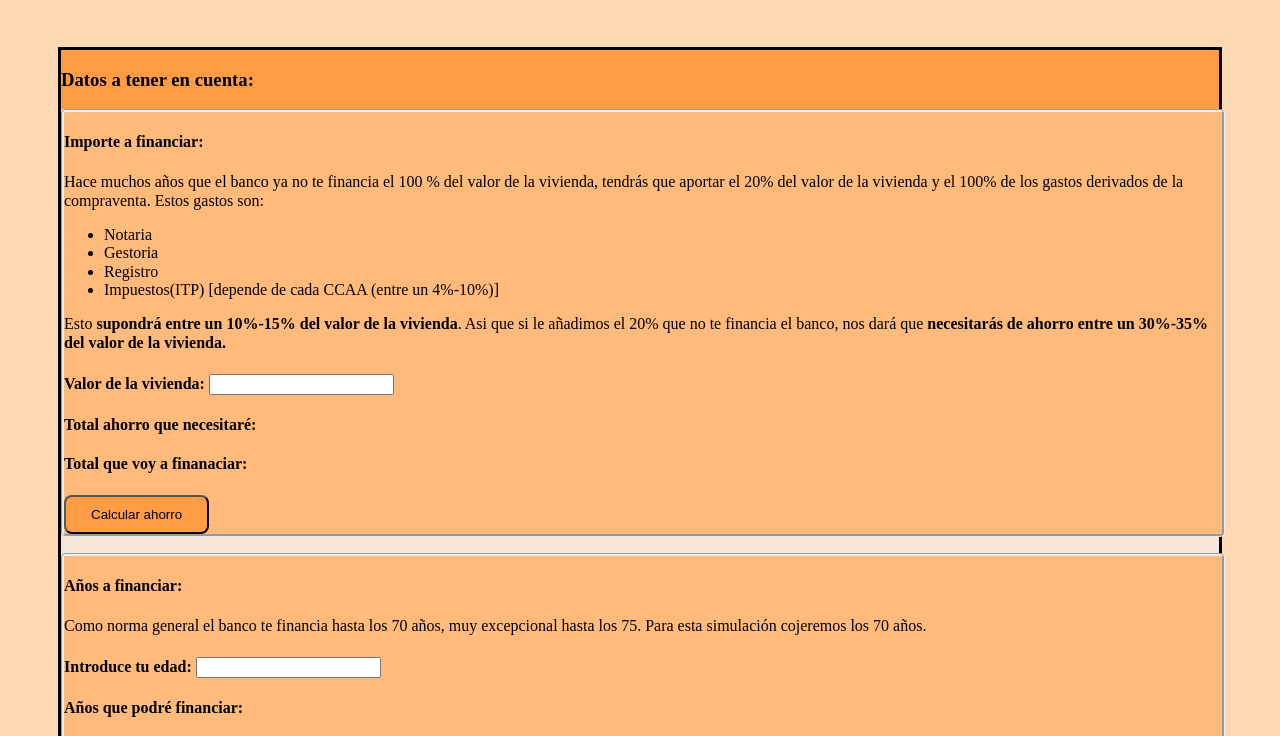
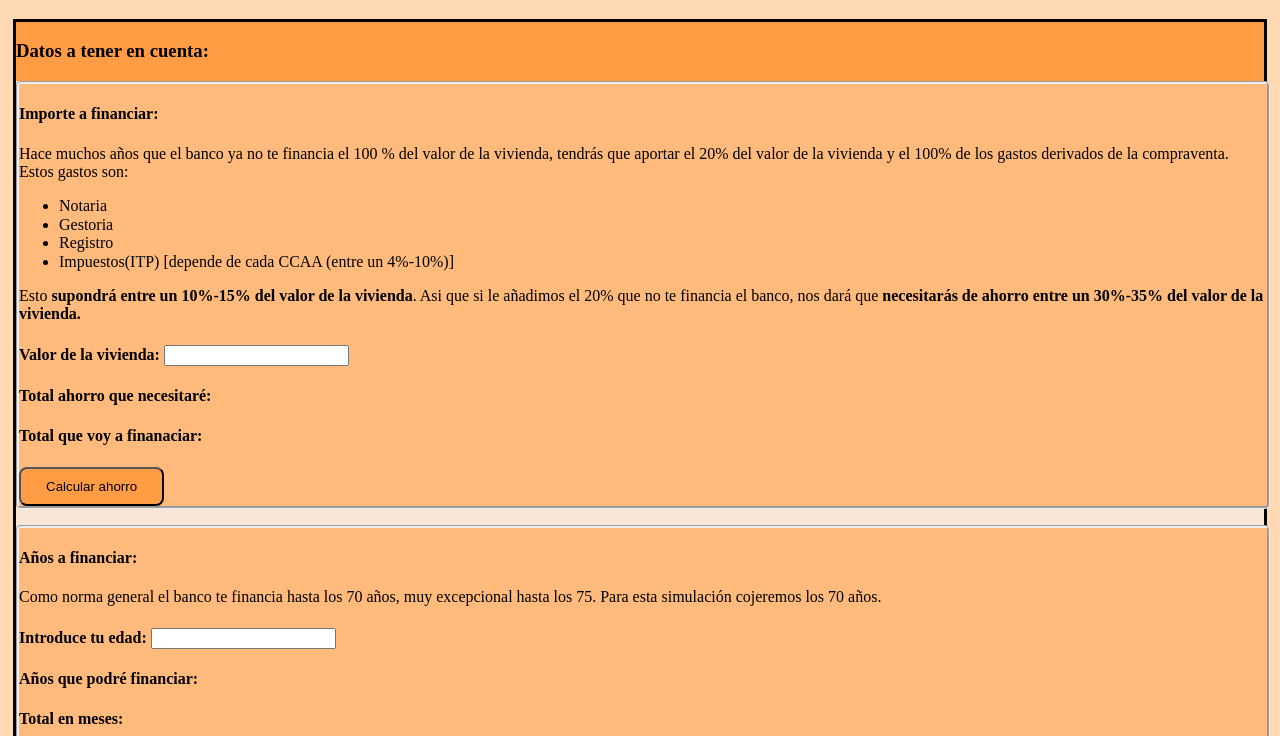
Before and after one commit to canosa92/simulador-de-hipoteca, a plain HTML site: page index.html in a window 1280 px wide. Shown: the part 61-797 px from the top of the page. Drawn offline with Linux system fonts and the light colour scheme.

Commit message:
Update styles.css

```diff
--- a/styles.css
+++ b/styles.css
@@ -30,7 +30,7 @@ body{
    #DatosTexto{
      border:solid;
      background-color:#FF9C44;
-    margin: 50px 50px;
+    margin: 5px 5px;
    }
 
    .ClassTexto{
```
